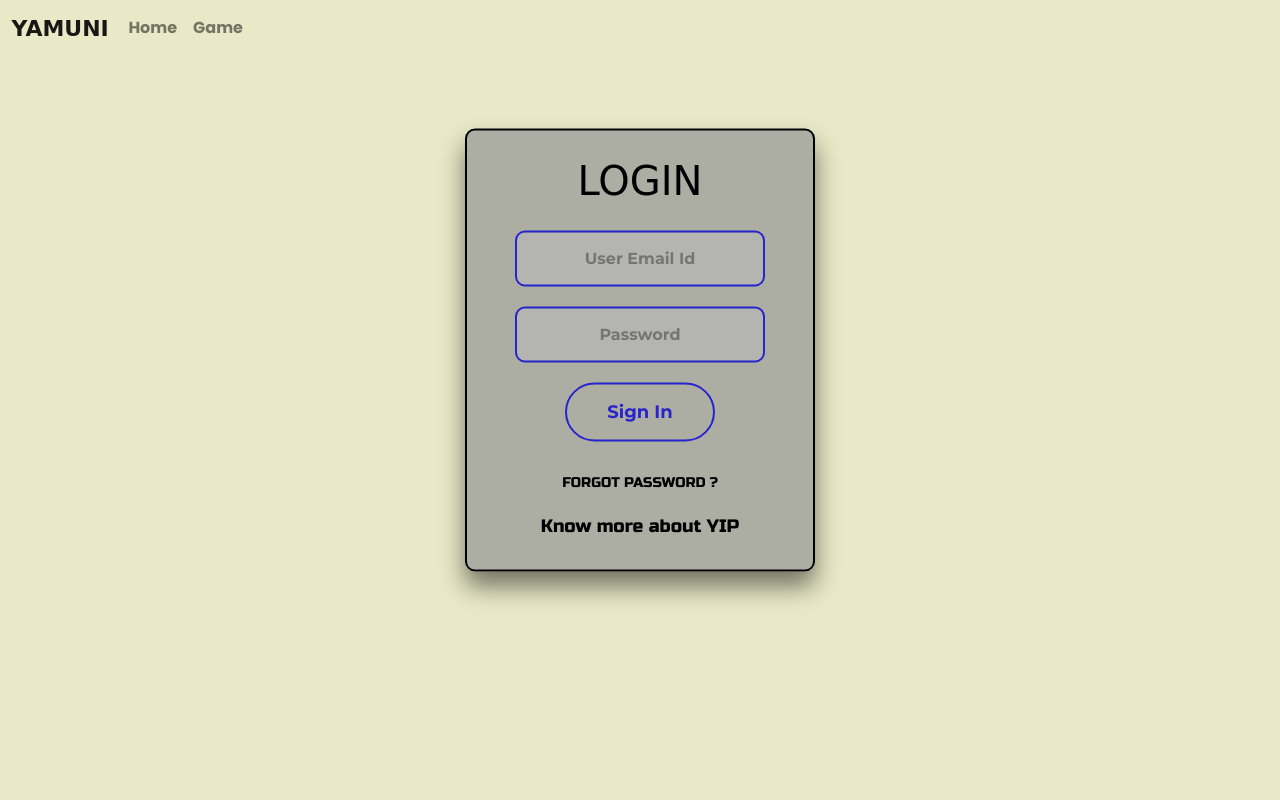
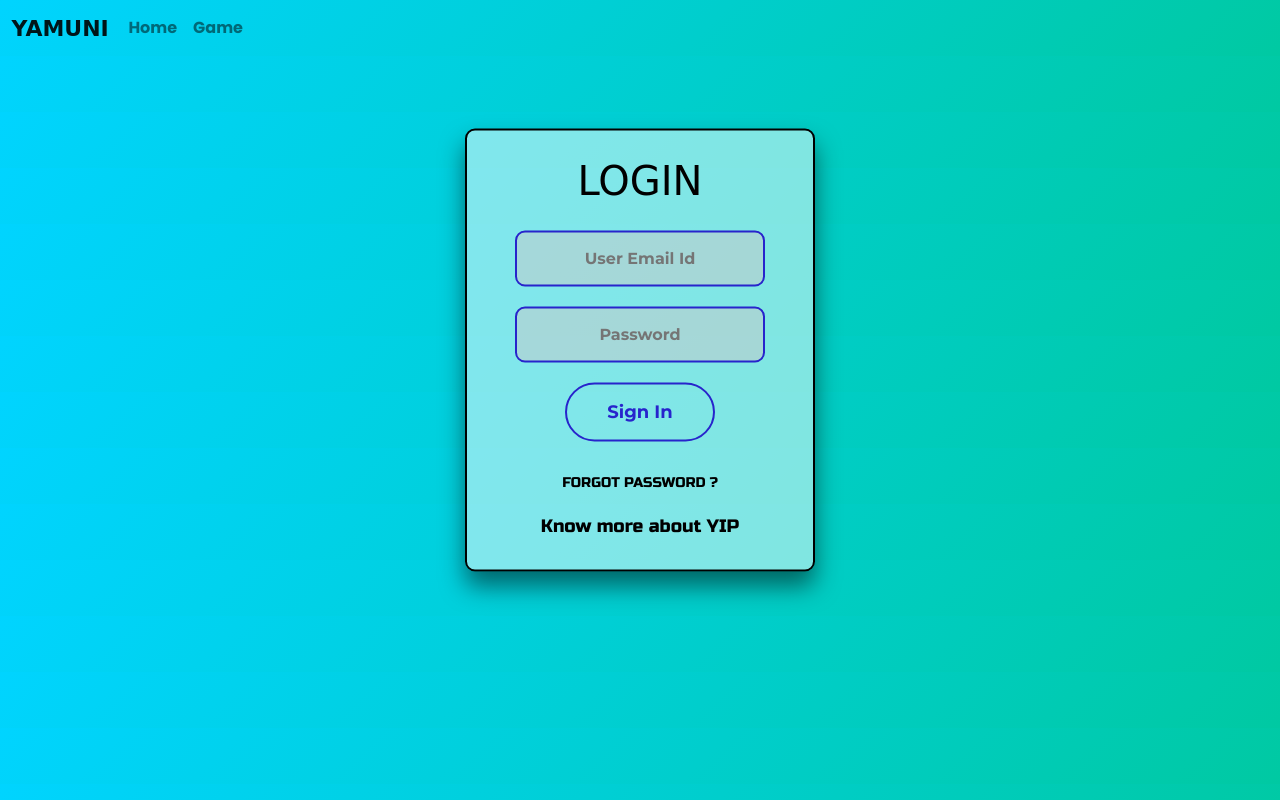
Before and after one commit to VishnuKarikkal/YIP, a website: page src/views/login.html in a window 1280 px wide. Drawn offline with nearby package versions, Linux system fonts and the light colour scheme; a web font is replaced by a local one.

Commit message:
Welcome & Login Updated

```diff
--- a/public/css/login.css
+++ b/public/css/login.css
@@ -1,4 +1,4 @@
-@import url('https://fonts.googleapis.com/css2?family=Dancing+Script&family=Grenze+Gotisch:wght@700&family=Just+Another+Hand&family=Lobster&family=Montserrat:wght@400;600;700&family=Piedra&family=Poppins:wght@400;600;700&family=Quicksand:wght@500&family=Russo+One&family=Rye&display=swap');
+@import url("https://fonts.googleapis.com/css2?family=Dancing+Script&family=Grenze+Gotisch:wght@700&family=Just+Another+Hand&family=Lobster&family=Montserrat:wght@400;600;700&family=Piedra&family=Poppins:wght@400;600;700&family=Quicksand:wght@500&family=Russo+One&family=Rye&display=swap");
 
 /*  --------------------------------------
 font-family: 'Dancing Script', cursive;
@@ -14,24 +14,30 @@ font-family: 'Rye', cursive;
 -----------------------------------------
  */
 
-*{
+* {
   margin: 0;
   padding: 0;
   box-sizing: border-box;
-    background-color: rgb(233, 233, 199);
+  /* background-color: rgb(233, 233, 199); */
 }
-
-.navbar-brand{
+body{
+  background: rgb(0,201,162);
+background: -moz-linear-gradient(315deg, rgba(0,201,162,1) 0%, rgba(0,212,255,1) 100%);
+background: -webkit-linear-gradient(315deg, rgba(0,201,162,1) 0%, rgba(0,212,255,1) 100%);
+background: linear-gradient(315deg, rgba(0,201,162,1) 0%, rgba(0,212,255,1) 100%);
+filter: progid:DXImageTransform.Microsoft.gradient(startColorstr="#00c9a2",endColorstr="#00d4ff",GradientType=1);
+}
+.navbar-brand {
   transform: scale(1.1);
-    font-family: 'Rye', cursive;
+  font-family: "Rye", cursive;
 }
-.nav-link{
-    font-family: 'Poppins', sans-serif;
+.nav-link {
+  font-family: "Poppins", sans-serif;
 }
-.login-content{
+.login-content {
   /* background-color: rgba(184, 183, 183, 0.699); */
 }
-.box{
+.box {
   width: 350px;
   padding: 20px;
   position: absolute;
@@ -39,25 +45,26 @@ font-family: 'Rye', cursive;
   left: 50%;
   text-align: center;
   transform: translate(-50%, -50%);
-    background-color: rgba(30, 33, 82, 0.3);
+  background-color: rgba(255, 255, 255, 0.5);
   border: 2px solid black;
   border-radius: 10px;
-    box-shadow: 0 15px 25px rgba(0, 0, 0, .5) ;
+  box-shadow: 0 15px 25px rgba(0, 0, 0, 0.5);
   overflow: hidden;
 }
-.box .hd{
+.box .hd {
   text-align: center;
   text-transform: uppercase;
   margin-top: 30px;
-    font-family: 'Piedra', cursive;
+  font-family: "Piedra", cursive;
   color: black;
   font-size: 40px;
 }
-.hd:hover{
-    color: rgba(255, 255, 255, 0.75);
+.hd:hover {
+  color: rgb(39, 36, 204);
 }
-.box input[type = "email"], .box input[type="password"]{
-    background: rgba(190, 189, 189, 0.5);
+.box input[type="email"],
+.box input[type="password"] {
+  background: rgba(201, 201, 201, 0.5);
   display: block;
   margin: 20px auto;
   text-align: center;
@@ -71,14 +78,16 @@ font-family: 'Rye', cursive;
   border-radius: 10px;
   transition: 0.25s;
 }
-.box input[type = "email"]:hover, .box input[type="password"]:hover{
-    border-color:white;
+.box input[type="email"]:hover,
+.box input[type="password"]:hover {
+  border-color: rgba(0,212,255,1);
 }
-.box input[type = "email"]:focus, .box input[type="password"]:focus{
+.box input[type="email"]:focus,
+.box input[type="password"]:focus {
   width: 300px;
-    border-color:lightseagreen;
+  border-color: lightseagreen;
 }
-.login-btn{
+.login-btn {
   background: none;
   display: block;
   margin: 20px auto;
@@ -95,33 +104,34 @@ font-family: 'Rye', cursive;
   transition: 0.25s;
   cursor: pointer;
 }
-.login-btn:hover{
+.login-btn:hover {
   background: rgb(39, 36, 204);
   color: white;
   font-weight: bold;
   transform: scale(0.9);
 }
-.b1{
+.b1 {
   text-decoration: none;
   text-align: center;
   color: black;
-    font-family: 'Russo One', sans-serif;
+  font-family: "Russo One", sans-serif;
   font-size: 14px;
   padding: 10px;
   transition: 0.8s;
   display: block;
 }
-.b2{
+.b2 {
   text-decoration: none;
   text-align: center;
   color: black;
-    font-family: 'Russo One', sans-serif;
+  font-family: "Russo One", sans-serif;
   font-size: 18px;
   padding: 10px;
   transition: 0.8s;
   display: block;
 }
-.b1:hover, .b2:hover{
-    background: rgba(0, 0, 0, .3);
+.b1:hover,
+.b2:hover {
+  background: rgba(0, 0, 0, 0.3);
   color: white;
 }
--- a/public/css/welcome.css
+++ b/public/css/welcome.css
@@ -1,4 +1,4 @@
-@import url('https://fonts.googleapis.com/css2?family=Dancing+Script&family=Grenze+Gotisch:wght@700&family=Just+Another+Hand&family=Lobster&family=Montserrat:wght@400;600;700&family=Piedra&family=Poppins:wght@400;600;700&family=Quicksand:wght@500&family=Russo+One&family=Rye&display=swap');
+@import url("https://fonts.googleapis.com/css2?family=Dancing+Script&family=Grenze+Gotisch:wght@700&family=Just+Another+Hand&family=Lobster&family=Montserrat:wght@400;600;700&family=Piedra&family=Poppins:wght@400;600;700&family=Quicksand:wght@500&family=Russo+One&family=Rye&display=swap");
 /*  --------------------------------------
 font-family: 'Dancing Script', cursive;
 font-family: 'Grenze Gotisch', cursive;
@@ -13,17 +13,25 @@ font-family: 'Rye', cursive;
 -----------------------------------------
  */
 
-*{
-    margin: 0;
-    padding: 0;
-    box-sizing: border-box;
-    background-color: beige;
+* {
+  margin: 0;
+  padding: 0;
+  box-sizing: border-box;
+  /* background-color: beige; */
+}
+body{
+  height: 100vh;
+  background: rgb(56,210,160);
+  background: -moz-linear-gradient(312deg, rgba(56,210,160,1) 0%, rgba(0,212,255,1) 100%);
+  background: -webkit-linear-gradient(312deg, rgba(56,210,160,1) 0%, rgba(0,212,255,1) 100%);
+  background: linear-gradient(312deg, rgba(56,210,160,1) 0%, rgba(0,212,255,1) 100%);
+  filter: progid:DXImageTransform.Microsoft.gradient(startColorstr="#38d2a0",endColorstr="#00d4ff",GradientType=1);
 }
 
-.navbar-brand{
-    transform: scale(1.1);
-    font-family: 'Rye', cursive;
+.navbar-brand {
+  transform: scale(1.1);
+  font-family: "Rye", cursive;
 }
-.nav-link{
-    font-family: 'Poppins', sans-serif;
+.nav-link {
+  font-family: "Poppins", sans-serif;
 }
```
Lines whose indentation alone changed are shown as unchanged.
